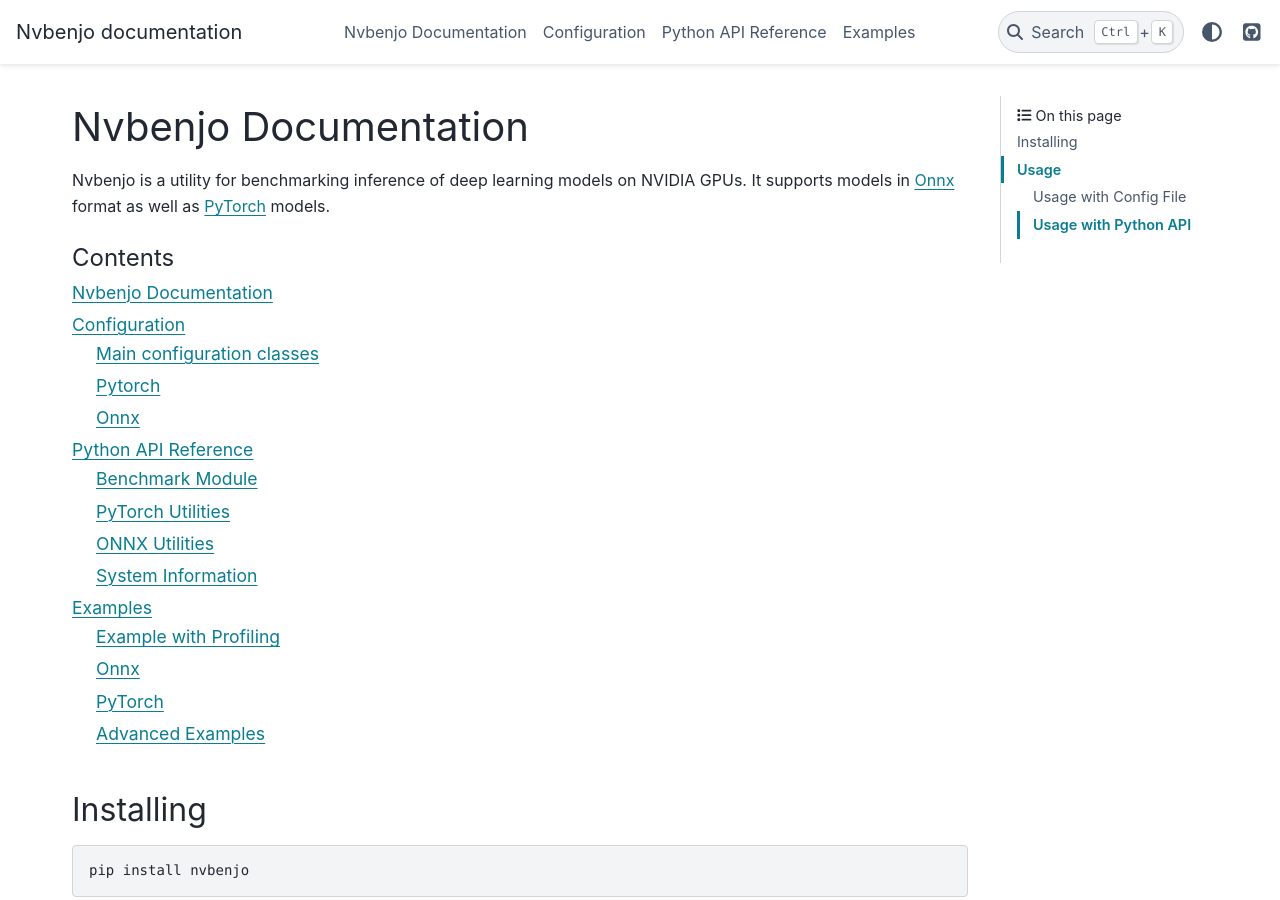
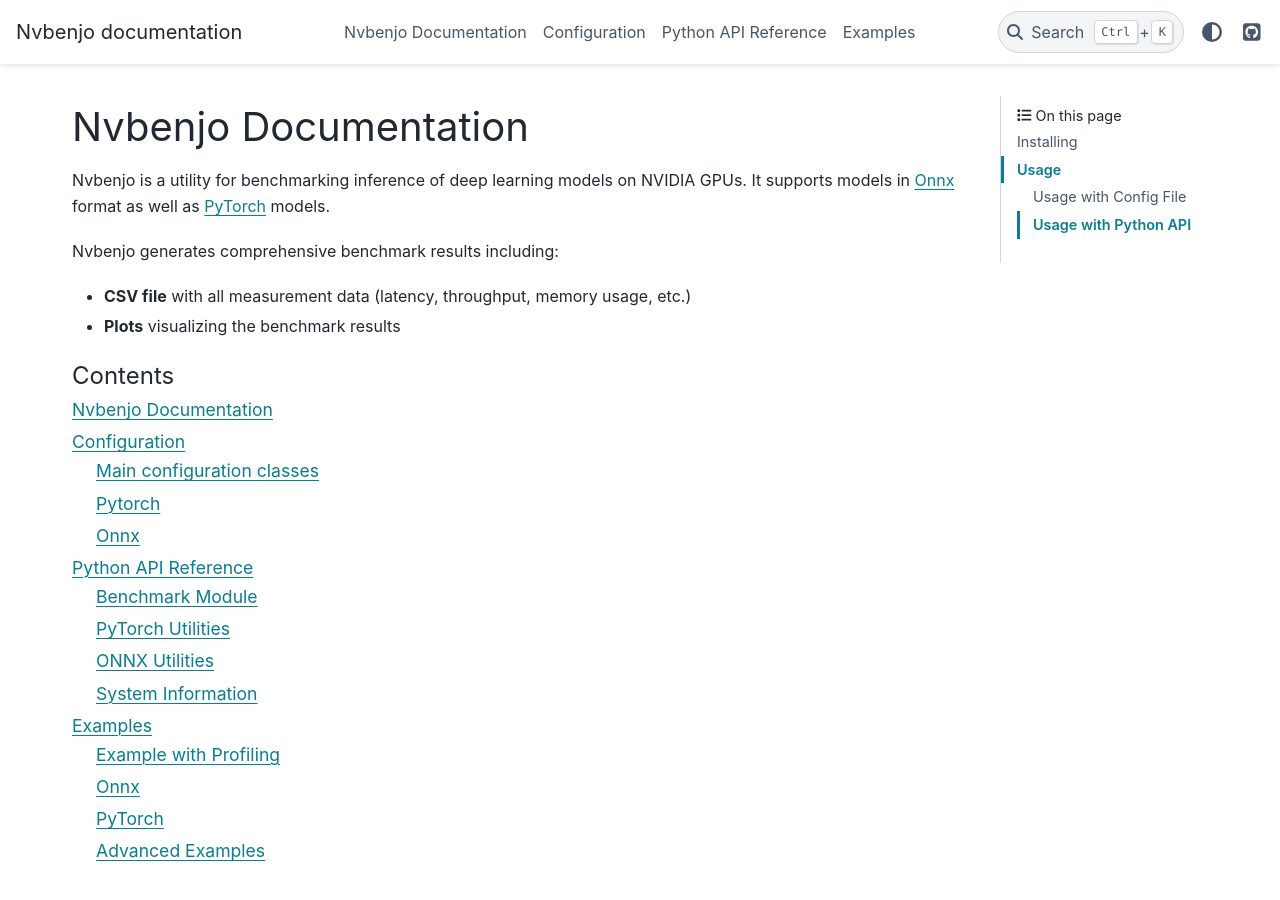
Before and after one commit to lukas-jkl/nvbenjo, a Sphinx documentation site: the page built from docs/index.md, in a window 1280 px wide and 900 px high. Built offline with Sphinx 7.4.7 and the PyData theme 0.15.4, drawn with Linux system fonts in a browser that asks for light colours.

````diff
--- a/docs/index.md
+++ b/docs/index.md
@@ -2,6 +2,11 @@
 
 Nvbenjo is a utility for benchmarking inference of deep learning models on NVIDIA GPUs.
 It supports models in [Onnx](https://onnx.ai/) format as well as [PyTorch](https://pytorch.org/) models.
+
+Nvbenjo generates comprehensive benchmark results including:
+- **CSV file** with all measurement data (latency, throughput, memory usage, etc.)
+- **Plots** visualizing the benchmark results
+
 
 ```{toctree}
 :maxdepth: 2
````
Also changed, not shown: README.md (+4 -0 lines).
